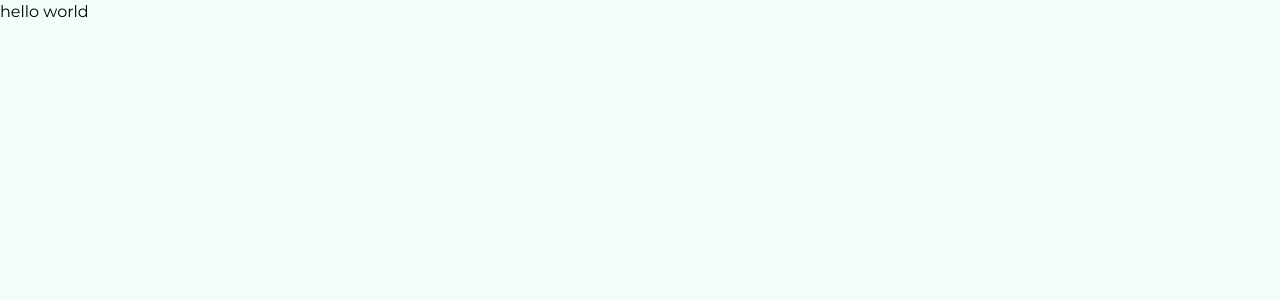
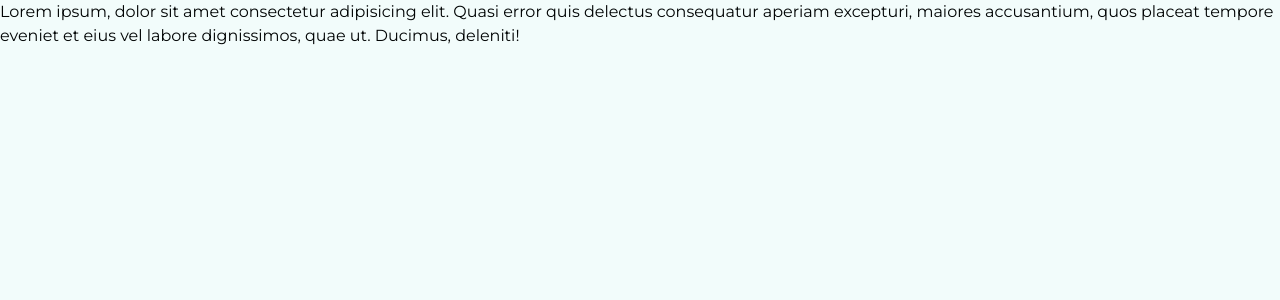
Before and after one commit to DeFariaM/pf-remake, a Next.js app: page / in a window 1280 px wide. Shown: the top 300 px of the page. Built offline with nearby package versions, Linux system fonts and the light colour scheme.

Commit message:
[change] main page of the app

```diff
--- /dev/null
+++ b/app/(app)/page.jsx
@@ -0,0 +1,12 @@
+import React from "react";
+
+export default function Home() {
+  return (
+    <div>
+      Lorem ipsum, dolor sit amet consectetur adipisicing elit. Quasi error quis
+      delectus consequatur aperiam excepturi, maiores accusantium, quos placeat
+      tempore eveniet et eius vel labore dignissimos, quae ut. Ducimus,
+      deleniti!
+    </div>
+  );
+}
--- a/app/page.jsx
+++ /dev/null
@@ -1,3 +0,0 @@
-export default function Home() {
-  return <div>hello world</div>;
-}
```
